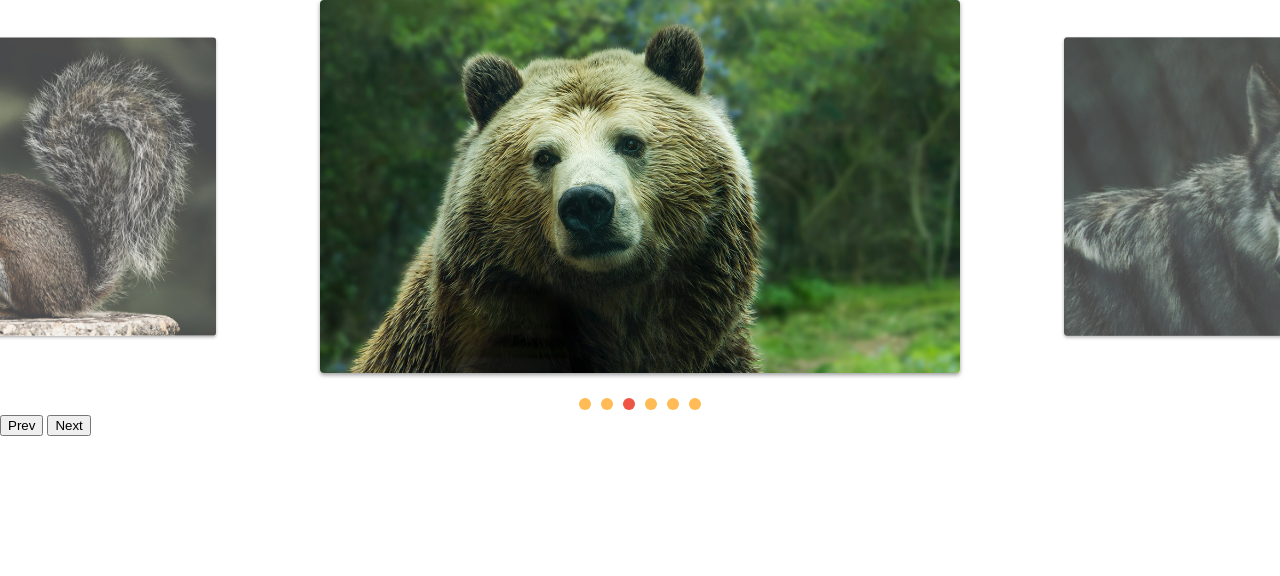
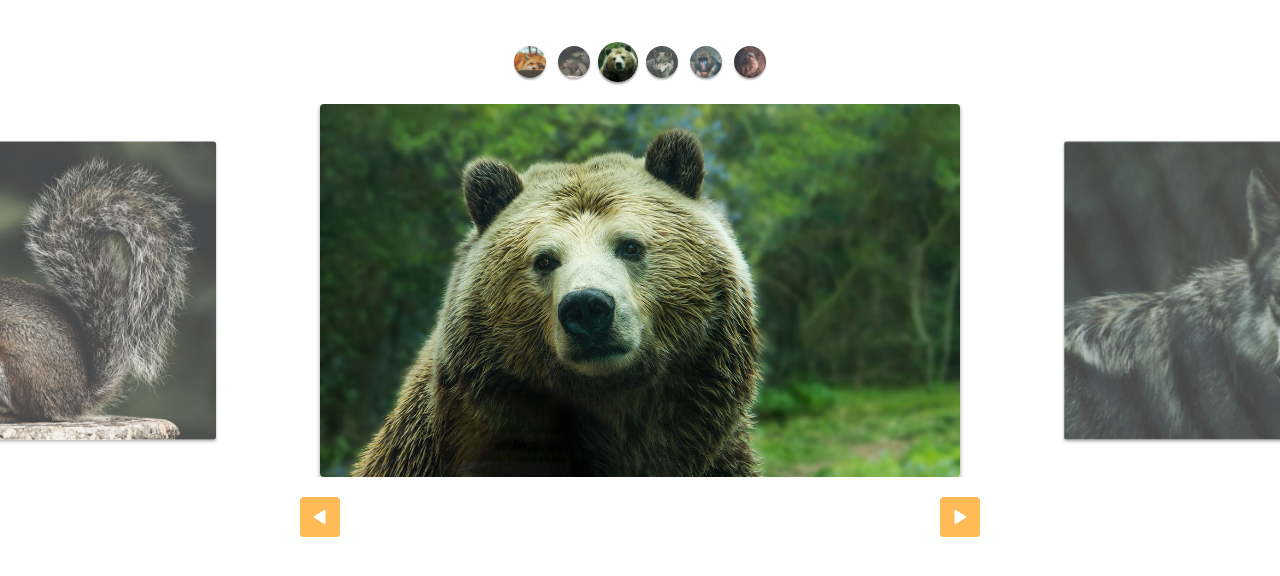
Before and after one commit to ducabelo/slide-origamid, a plain HTML site: page index.html in a window 1280 px wide. Drawn offline with Linux system fonts and the light colour scheme.

Commit message:
Arrow prev and next. Custom nav

```diff
--- a/css/style.css
+++ b/css/style.css
@@ -62,5 +62,49 @@ img {
 
 [data-control="slide"] li.active a, [data-control="slide"] li a:hover {
   background: #e54;
+}
 
+.custom-controls {
+  display: flex;
+  justify-content: center;
+  margin-top: 40px;
+  margin-bottom: 20px;
+  flex-wrap: wrap;
 }
+
+.custom-controls li {
+  opacity: .8;
+  transform: scale(.8);
+  width: 40px;
+  height: 40px;
+  border-radius: 50%;
+  overflow: hidden;
+  margin: 2px;
+  box-shadow: 0 2px 2px rgba(0, 0, 0, .4);
+  transition: all .4s ease;
+}
+
+.custom-controls li.active {
+  opacity: 1;
+  transform: scale(1);
+}
+
+.arrow-nav {
+  display: flex;
+  justify-content: space-around;
+  margin: 20px 0;
+}
+
+.arrow-nav button {
+  cursor: pointer;
+  border: none;
+  border-radius: 4px;
+  color: white;
+  height: 40px;
+  width: 40px;
+  background: #fb5 url('../img/arrow.svg') center no-repeat no-repeat;
+}
+
+.arrow-nav button.prev {
+  transform: rotate(-180deg);
+}
--- a/index.html
+++ b/index.html
@@ -8,6 +8,14 @@
   <link rel="stylesheet" href="css/style.css">
 </head>
 <body>
+  <ul class="custom-controls">
+    <li><img src="img/foto1-thumb.jpg" alt=""></li>
+    <li><img src="img/foto2-thumb.jpg" alt=""></li>
+    <li><img src="img/foto3-thumb.jpg" alt=""></li>
+    <li><img src="img/foto4-thumb.jpg" alt=""></li>
+    <li><img src="img/foto5-thumb.jpg" alt=""></li>
+    <li><img src="img/foto6-thumb.jpg" alt=""></li>
+  </ul>
   <div class="wrapper">
     <ul class="slide">
       <li><img src="img/foto1.jpg" alt=""></li>
@@ -19,8 +27,8 @@
     </ul>
   </div>
   <div class="arrow-nav">
-    <button class="prev">Prev</button>
-    <button class="next">Next</button>
+    <button class="prev"></button>
+    <button class="next"></button>
   </div>
   <script type="module" src="js/script.js"></script>
 </body>
--- a/js/script.js
+++ b/js/script.js
@@ -1,8 +1,7 @@
-import { SlideNav } from "./slide.js";
+import SlideNav from "./slide.js";
 
 const slide = new SlideNav('.slide', '.wrapper');
 
 slide.init();
 slide.addArrow('.prev', '.next');
-
-slide.addControl();
+slide.addControl('.custom-controls');
--- a/js/slide.js
+++ b/js/slide.js
@@ -147,7 +147,7 @@ export class Slide {
   }
 }
 
-export class SlideNav extends Slide {
+export default class SlideNav extends Slide {
   constructor(slide, wrapper) {
     super(slide, wrapper);
     this.bindControlEvents();
```
